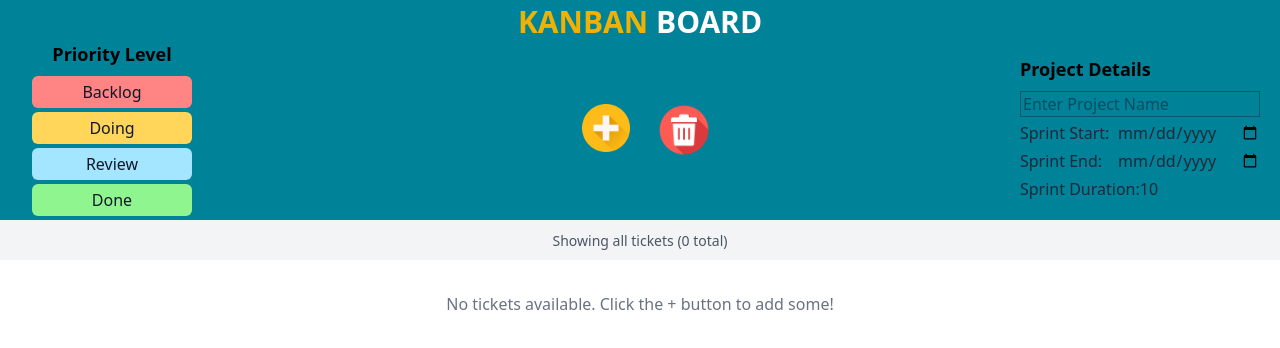
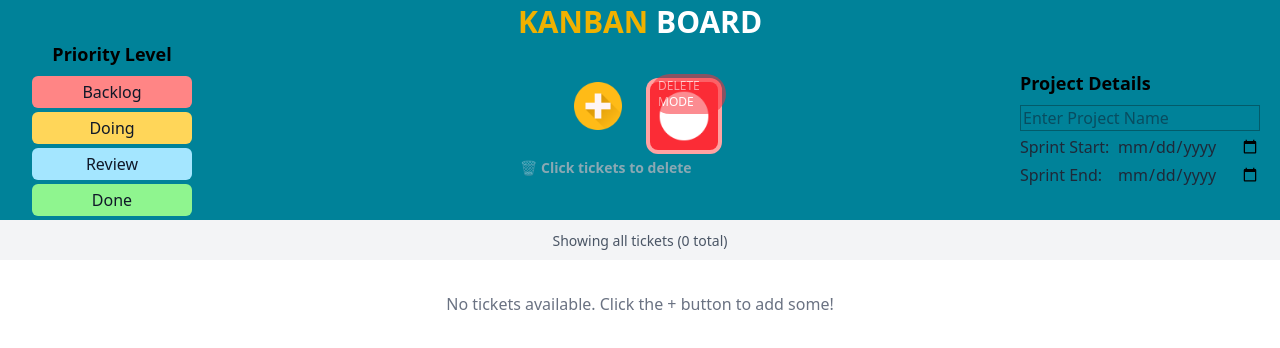
Before and after one commit to baskaranjeeva/Kanban_Board_React, a React (Vite) app: page / in a window 1280 px wide. Both pictures are taken after a click on the button 684 px from the left and 130 px from the top of the page. Shown: the top 348 px of the page. Built offline with nearby package versions, Linux system fonts and the light colour scheme.

Commit message:
Delete button active functionality done

```diff
--- a/src/components/Navbar.jsx
+++ b/src/components/Navbar.jsx
@@ -79,19 +79,47 @@ function Navbar() {
             <div>
               <img
                 onClick={() => dispModal()}
-                className="w-12 cursor-pointer"
+                className="w-12 cursor-pointer hover:opacity-80 transition-opacity"
                 src={addBtn}
-                alt=""
+                alt="Add Ticket"
               />
             </div>
-            <button>
-              <img
-                className="w-13 cursor-pointer"
-                src={delBtn}
+            <div className="relative">
+              <button
+                className={`p-2 rounded-lg transition-all duration-200 ${
+                  deleteActive
+                    ? "bg-red-500 ring-4 ring-red-300 ring-opacity-75"
+                    : "hover:bg-gray-200"
+                }`}
                 onClick={() => toggleDelete()}
-                alt=""
-              />
-            </button>
+              >
+                <img
+                  className={`w-13 cursor-pointer transition-all duration-200 ${
+                    deleteActive ? "filter brightness-0 invert" : ""
+                  }`}
+                  src={delBtn}
+                  alt="Delete Mode"
+                />
+              </button>
+
+              {/* Delete mode indicator */}
+              {deleteActive && (
+                <div className="absolute -top-2 -right-2 bg-red-500 text-white text-xs px-2 py-1 rounded-full animate-pulse">
+                  DELETE MODE
+                </div>
+              )}
+            </div>
+          </div>
+
+          {/* Status text below buttons */}
+          <div className="text-center mt-2 text-sm">
+            {deleteActive ? (
+              <span className="text-red-200 font-semibold animate-pulse">
+                🗑️ Click tickets to delete
+              </span>
+            ) : (
+              <span className="text-gray-300 pl-15">➕ Add | 🗑️ Delete</span>
+            )}
           </div>
         </div>
         <div className="mr-5">
@@ -112,10 +140,10 @@ function Navbar() {
               <label>Sprint End:</label>
               <input type="date" placeholder="Sprint End" />
             </div>
-            <div className="flex mb-1">
+            {/* <div className="flex mb-1">
               <label>Sprint Duration: </label>
               <p>10</p>
-            </div>
+            </div> */}
           </div>
         </div>
       </div>
```
